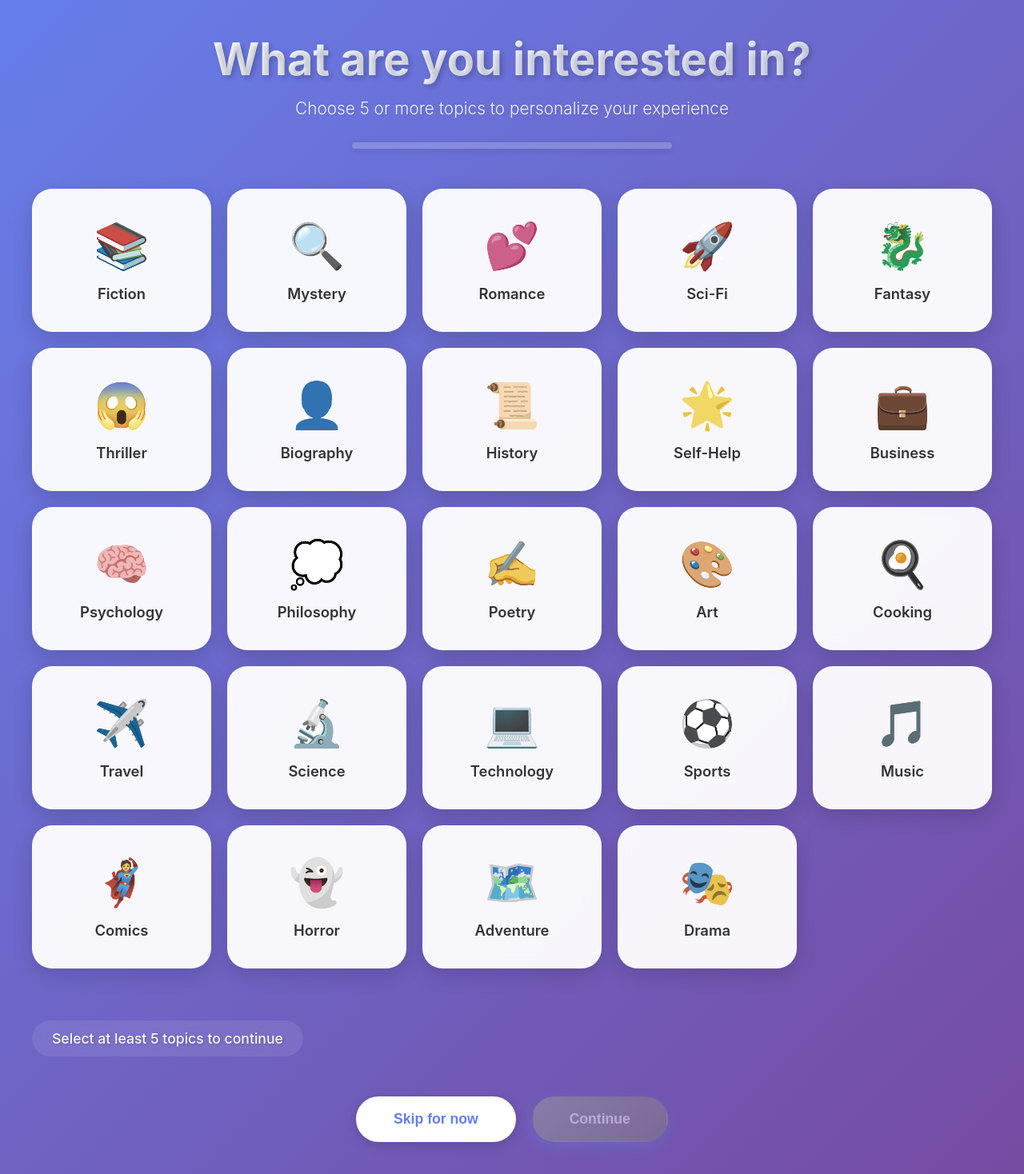
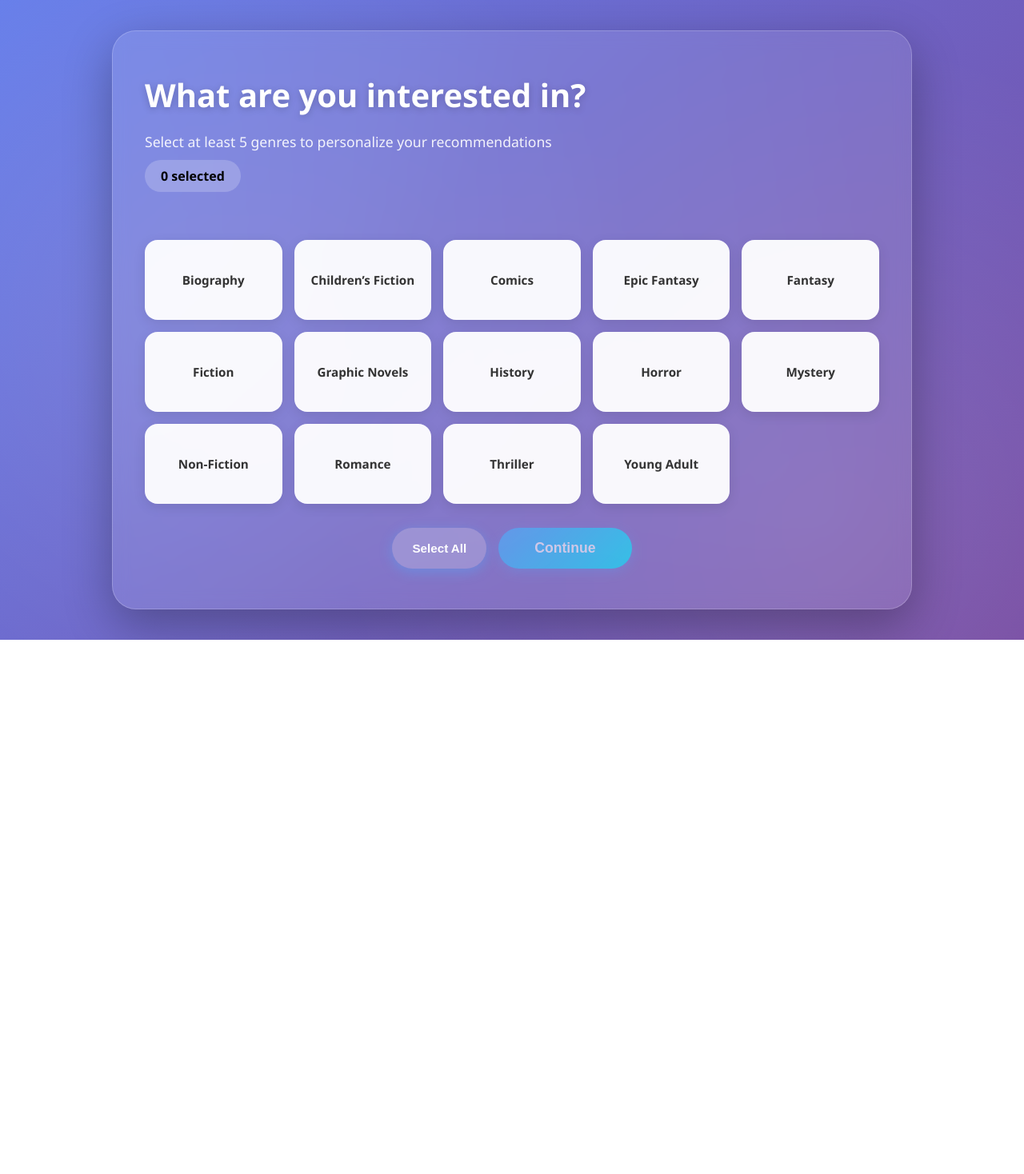
Before and after one commit to rmahale04/Book-Recommendation-System, a Flask app: page /interests in a window 1280 px wide. Shown: the whole page at 80% size. After the commit the page ends 800 px from the top, so only its background shows below. Run offline with Flask 3, Linux system fonts and the light colour scheme; the visitor is signed in with stand-in values (Sample User, id 1); data comes from the database, SQL or seed files in the repository.

Commit message:
made it dynamic

```diff
--- a/templates/interest.html
+++ b/templates/interest.html
@@ -3,91 +3,135 @@
 <head>
     <meta charset="UTF-8">
     <meta name="viewport" content="width=device-width, initial-scale=1.0">
-    <title>What are you interested in?</title>
-    <style>* {
+    <title>Select Your Interests</title>
+    <link rel="stylesheet" href="{{ url_for('static', filename='css/login_style.css') }}">
+    <style>
+        * {
             margin: 0;
             padding: 0;
             box-sizing: border-box;
         }
 
         body {
-    font-family: -apple-system, BlinkMacSystemFont, 'Segoe UI', Roboto, Oxygen, Ubuntu, Cantarell, sans-serif;
+            font-family: 'Segoe UI', Tahoma, Geneva, Verdana, sans-serif;
             background: linear-gradient(135deg, #667eea 0%, #764ba2 100%);
             min-height: 100vh;
-    padding: 40px 20px;
+            display: flex;
+            align-items: center;
+            justify-content: center;
+            padding: 20px;
+            position: relative;
+            overflow-x: hidden;
+        }
+
+        body::before {
+            content: '';
+            position: absolute;
+            top: 0;
+            left: 0;
+            right: 0;
+            bottom: 0;
+            background: radial-gradient(circle at 20% 50%, rgba(255,255,255,0.1) 0%, transparent 50%),
+                        radial-gradient(circle at 80% 80%, rgba(255,255,255,0.1) 0%, transparent 50%);
+            pointer-events: none;
         }
 
         .container {
-    max-width: 1200px;
-    margin: 0 auto;
+            max-width: 1000px;
+            width: 100%;
+            background: rgba(255, 255, 255, 0.1);
+            backdrop-filter: blur(10px);
+            border-radius: 30px;
+            padding: 50px 40px;
+            box-shadow: 0 20px 60px rgba(0, 0, 0, 0.3);
+            border: 1px solid rgba(255, 255, 255, 0.2);
+            position: relative;
+            z-index: 1;
         }
 
-.header {
-    text-align: center;
+        h1 {
+            font-size: 2.5rem;
+            margin-bottom: 15px;
             color: white;
-    margin-bottom: 50px;
-    animation: fadeInDown 0.8s ease;
+            font-weight: 700;
+            text-shadow: 0 2px 10px rgba(0, 0, 0, 0.2);
         }
 
-.header h1 {
-    font-size: 3.5rem;
-    font-weight: 700;
-    margin-bottom: 15px;
-    text-shadow: 3px 3px 6px rgba(0, 0, 0, 0.2);
-    background: linear-gradient(135deg, #ffffff 0%, #e0e7ff 100%);
-    -webkit-background-clip: text;
-    -webkit-text-fill-color: transparent;
-    background-clip: text;
+        .subtitle {
+            font-size: 1.1rem;
+            color: rgba(255, 255, 255, 0.9);
+            margin-bottom: 10px;
         }
 
-.header p {
-    font-size: 1.3rem;
-    opacity: 0.95;
-    font-weight: 300;
-    color: rgba(255, 255, 255, 0.95);
-    text-shadow: 1px 1px 3px rgba(0, 0, 0, 0.1);
+        .counter {
+            display: inline-block;
+            background: rgba(255, 255, 255, 0.2);
+            padding: 8px 20px;
+            border-radius: 20px;
+            margin-bottom: 30px;
+            font-weight: 600;
+            transition: all 0.3s ease;
         }
 
-.progress-bar {
-    background: rgba(255, 255, 255, 0.2);
-    backdrop-filter: blur(10px);
-    height: 8px;
-    border-radius: 20px;
-    margin: 30px auto;
-    max-width: 400px;
-    overflow: hidden;
-    box-shadow: 0 2px 10px rgba(0, 0, 0, 0.1);
+        .counter.active {
+            background: linear-gradient(135deg, #4facfe, #00f2fe);
+            transform: scale(1.05);
         }
 
-.progress-fill {
-    height: 100%;
-    background: linear-gradient(90deg, #4facfe 0%, #00f2fe 100%);
-    border-radius: 20px;
-    width: 0%;
-    transition: width 0.5s ease;
-    box-shadow: 0 0 10px rgba(79, 172, 254, 0.5);
+        .flash-messages {
+            list-style: none;
+            margin-bottom: 20px;
+        }
+
+        .flash-messages li {
+            background: rgba(255, 193, 7, 0.2);
+            border-left: 4px solid #ffc107;
+            padding: 12px 20px;
+            border-radius: 8px;
+            color: #fff;
+            margin-bottom: 10px;
+            animation: slideIn 0.3s ease;
+        }
+
+        @keyframes slideIn {
+            from {
+                opacity: 0;
+                transform: translateY(-10px);
+            }
+            to {
+                opacity: 1;
+                transform: translateY(0);
+            }
         }
 
         .interests-grid {
             display: grid;
-    grid-template-columns: repeat(auto-fill, minmax(200px, 1fr));
-    gap: 20px;
-    margin-bottom: 40px;
-    animation: fadeInUp 0.8s ease;
+            grid-template-columns: repeat(auto-fill, minmax(160px, 1fr));
+            gap: 15px;
+            margin: 30px 0;
+        }
+
+        .interest-wrapper {
+            position: relative;
         }
 
         .interest-card {
             background: rgba(255, 255, 255, 0.95);
-    backdrop-filter: blur(10px);
-    border-radius: 25px;
-    padding: 35px 25px;
+            color: #333;
+            border-radius: 16px;
+            padding: 25px 15px;
+            cursor: pointer;
+            transition: all 0.3s cubic-bezier(0.4, 0, 0.2, 1);
+            display: flex;
+            align-items: center;
+            justify-content: center;
             text-align: center;
-    cursor: pointer;
-    transition: all 0.3s ease;
-    box-shadow: 0 8px 25px rgba(0, 0, 0, 0.15);
+            font-weight: 600;
+            font-size: 0.95rem;
+            min-height: 100px;
+            box-shadow: 0 4px 15px rgba(0, 0, 0, 0.1);
             position: relative;
             overflow: hidden;
-    border: 2px solid rgba(255, 255, 255, 0.3);
         }
 
         .interest-card::before {
@@ -97,391 +141,261 @@ body {
             left: 0;
             right: 0;
             bottom: 0;
-    background: linear-gradient(135deg, #4facfe 0%, #00f2fe 100%);
+            background: linear-gradient(135deg, #4facfe, #00f2fe);
             opacity: 0;
             transition: opacity 0.3s ease;
-    z-index: 0;
+        }
+
+        .interest-card span {
+            position: relative;
+            z-index: 1;
         }
 
         .interest-card:hover {
-    transform: translateY(-8px);
-    box-shadow: 0 12px 35px rgba(79, 172, 254, 0.4);
-    border-color: rgba(79, 172, 254, 0.5);
+            transform: translateY(-5px) scale(1.02);
+            box-shadow: 0 8px 25px rgba(79, 172, 254, 0.4);
         }
 
-.interest-card.selected {
-    transform: scale(1.05);
-    box-shadow: 0 10px 40px rgba(79, 172, 254, 0.6);
-    border-color: #4facfe;
+        input[type=checkbox] {
+            display: none;
         }
 
-.interest-card.selected::before {
+        input[type=checkbox]:checked + label {
+            background: linear-gradient(135deg, #4facfe, #00f2fe);
+            color: white;
+            transform: translateY(-3px);
+            box-shadow: 0 8px 25px rgba(79, 172, 254, 0.5);
+        }
+
+        input[type=checkbox]:checked + label::before {
             opacity: 1;
         }
 
-.interest-icon {
-    font-size: 3.5rem;
-    margin-bottom: 15px;
-    position: relative;
-    z-index: 1;
-    transition: transform 0.3s ease;
-    filter: grayscale(0.3);
-}
-
-.interest-card:hover .interest-icon {
-    transform: scale(1.15) rotate(5deg);
-    filter: grayscale(0);
-}
-
-.interest-card.selected .interest-icon {
-    filter: grayscale(0) brightness(1.3) drop-shadow(0 0 10px rgba(255, 255, 255, 0.5));
-    transform: scale(1.1);
-}
-
-.interest-name {
-    font-size: 1.15rem;
-    font-weight: 600;
-    color: #333;
-    position: relative;
-    z-index: 1;
-    transition: color 0.3s ease;
-}
-
-.interest-card.selected .interest-name {
-    color: white;
-    text-shadow: 1px 1px 3px rgba(0, 0, 0, 0.2);
-}
-
-.checkmark {
+        input[type=checkbox]:checked + label::after {
+            content: '✓';
             position: absolute;
-    top: 15px;
-    right: 15px;
-    width: 35px;
-    height: 35px;
-    background: white;
+            top: 8px;
+            right: 10px;
+            width: 24px;
+            height: 24px;
+            background: rgba(255, 255, 255, 0.3);
             border-radius: 50%;
             display: flex;
             align-items: center;
             justify-content: center;
-    opacity: 0;
-    transform: scale(0);
-    transition: all 0.4s cubic-bezier(0.68, -0.55, 0.265, 1.55);
-    z-index: 2;
-    box-shadow: 0 4px 10px rgba(0, 0, 0, 0.2);
+            font-size: 14px;
+            font-weight: bold;
+            animation: checkmark 0.3s ease;
         }
 
-.interest-card.selected .checkmark {
-    opacity: 1;
-    transform: scale(1) rotate(360deg);
+        @keyframes checkmark {
+            0% {
+                transform: scale(0) rotate(-45deg);
+            }
+            50% {
+                transform: scale(1.2) rotate(10deg);
+            }
+            100% {
+                transform: scale(1) rotate(0deg);
+            }
         }
 
-.checkmark::after {
-    content: '✓';
-    color: #4facfe;
-    font-size: 1.3rem;
-    font-weight: bold;
+        .button-container {
+            margin-top: 30px;
+            display: flex;
+            gap: 15px;
+            justify-content: center;
+            flex-wrap: wrap;
         }
 
-.action-buttons {
-    display: flex;
-    justify-content: center;
-    gap: 20px;
-    margin-top: 50px;
-    animation: fadeInUp 1s ease;
-}
-
-.btn {
-    padding: 16px 45px;
+        button {
+            padding: 15px 45px;
             border: none;
-    border-radius: 30px;
+            border-radius: 50px;
+            background: linear-gradient(135deg, #4facfe, #00f2fe);
+            color: white;
             font-size: 1.1rem;
             font-weight: 600;
             cursor: pointer;
             transition: all 0.3s ease;
-    text-decoration: none;
-    display: inline-block;
-    box-shadow: 0 4px 15px rgba(0, 0, 0, 0.15);
+            box-shadow: 0 4px 15px rgba(79, 172, 254, 0.4);
+            position: relative;
+            overflow: hidden;
         }
 
-.btn-skip {
-    background: white;
-    color: #667eea;
-    border: 2px solid white;
+        button::before {
+            content: '';
+            position: absolute;
+            top: 50%;
+            left: 50%;
+            width: 0;
+            height: 0;
+            border-radius: 50%;
+            background: rgba(255, 255, 255, 0.3);
+            transform: translate(-50%, -50%);
+            transition: width 0.6s, height 0.6s;
         }
 
-.btn-skip:hover {
-    background: rgba(255, 255, 255, 0.9);
-    transform: translateY(-3px);
-    box-shadow: 0 6px 20px rgba(255, 255, 255, 0.3);
+        button:hover::before {
+            width: 300px;
+            height: 300px;
         }
 
-.btn-continue {
-    background: linear-gradient(135deg, #4facfe 0%, #00f2fe 100%);
-    color: white;
-    box-shadow: 0 6px 20px rgba(79, 172, 254, 0.4);
-    border: 2px solid transparent;
+        button:hover {
+            transform: translateY(-2px);
+            box-shadow: 0 6px 20px rgba(79, 172, 254, 0.6);
         }
 
-.btn-continue:hover:not(:disabled) {
-    transform: translateY(-3px);
-    box-shadow: 0 8px 30px rgba(79, 172, 254, 0.5);
+        button:active {
+            transform: translateY(0);
         }
 
-.btn-continue:disabled {
-    opacity: 0.5;
+        button:disabled {
+            opacity: 0.6;
             cursor: not-allowed;
-    background: linear-gradient(135deg, #a0a0a0 0%, #808080 100%);
+            transform: none;
         }
 
-.selected-count {
-    text-align: center;
-    color: white;
-    font-size: 1.1rem;
-    margin-top: 25px;
-    opacity: 0.95;
-    font-weight: 500;
-    text-shadow: 1px 1px 3px rgba(0, 0, 0, 0.2);
-    background: rgba(255, 255, 255, 0.1);
-    backdrop-filter: blur(10px);
-    padding: 12px 25px;
-    border-radius: 25px;
-    display: inline-block;
-    margin-left: auto;
-    margin-right: auto;
+        button span {
+            position: relative;
+            z-index: 1;
         }
 
-@keyframes fadeInDown {
-    from {
-        opacity: 0;
-        transform: translateY(-30px);
-    }
-    to {
-        opacity: 1;
-        transform: translateY(0);
-    }
+        .select-all-btn {
+            background: rgba(255, 255, 255, 0.2);
+            padding: 10px 25px;
+            font-size: 0.95rem;
         }
 
-@keyframes fadeInUp {
-    from {
-        opacity: 0;
-        transform: translateY(30px);
-    }
-    to {
-        opacity: 1;
-        transform: translateY(0);
-    }
+        .select-all-btn:hover {
+            background: rgba(255, 255, 255, 0.3);
         }
 
         @media (max-width: 768px) {
-    body {
-        padding: 30px 15px;
+            .container {
+                padding: 30px 20px;
             }
 
-    .header h1 {
-        font-size: 2.5rem;
+            h1 {
+                font-size: 2rem;
             }
 
-    .header p {
-        font-size: 1.1rem;
+            .subtitle {
+                font-size: 1rem;
             }
 
             .interests-grid {
-        grid-template-columns: repeat(auto-fill, minmax(150px, 1fr));
-        gap: 15px;
+                grid-template-columns: repeat(auto-fill, minmax(140px, 1fr));
+                gap: 12px;
             }
 
             .interest-card {
-        padding: 25px 18px;
+                padding: 20px 10px;
+                min-height: 90px;
+                font-size: 0.9rem;
             }
 
-    .interest-icon {
-        font-size: 2.8rem;
-    }
-
-    .interest-name {
+            button {
+                padding: 12px 35px;
                 font-size: 1rem;
-    }
-
-    .action-buttons {
-        flex-direction: column;
-        align-items: center;
-        gap: 15px;
-    }
-
-    .btn {
-        width: 100%;
-        max-width: 300px;
-        padding: 14px 35px;
-    }
-
-    .checkmark {
-        width: 30px;
-        height: 30px;
-        top: 10px;
-        right: 10px;
-    }
-
-    .checkmark::after {
-        font-size: 1.1rem;
             }
         }
 
         @media (max-width: 480px) {
-    .header h1 {
-        font-size: 2rem;
-    }
-
-    .header p {
-        font-size: 1rem;
-    }
-
             .interests-grid {
-        grid-template-columns: repeat(auto-fill, minmax(130px, 1fr));
-        gap: 12px;
-    }
-
-    .interest-card {
-        padding: 20px 15px;
-    }
-
-    .interest-icon {
-        font-size: 2.5rem;
-    }
-
-    .selected-count {
-        font-size: 1rem;
-        padding: 10px 20px;
+                grid-template-columns: repeat(auto-fill, minmax(120px, 1fr));
             }
         }
     </style>
 </head>
 <body>
     <div class="container">
-        <div class="header">
         <h1>What are you interested in?</h1>
-            <p>Choose 5 or more topics to personalize your experience</p>
-            <div class="progress-bar">
-                <div class="progress-fill" id="progressFill"></div>
-            </div>
+        <p class="subtitle">Select at least 5 genres to personalize your recommendations</p>
+        <div class="counter" id="counter">
+            <span id="count">0</span> selected
         </div>
 
-        <div class="interests-grid" id="interestsGrid">
-            <!-- Interest cards will be generated here -->
+        {% with messages = get_flashed_messages() %}
+          {% if messages %}
+            <ul class="flash-messages">
+              {% for message in messages %}
+                <li>{{ message }}</li>
+              {% endfor %}
+            </ul>
+          {% endif %}
+        {% endwith %}
+
+        <form method="POST" id="interestsForm">
+            <div class="interests-grid">
+                {% for g in genres %}
+                    <div class="interest-wrapper">
+                        <input type="checkbox" id="genre{{ g.genre_id }}" name="interests" value="{{ g.genre_id }}">
+                        <label for="genre{{ g.genre_id }}" class="interest-card">
+                            <span>{{ g.genre_name }}</span>
+                        </label>
+                    </div>
+                {% endfor %}
             </div>
 
-        <div class="selected-count" id="selectedCount">
-            Select at least 5 topics to continue
+            <div class="button-container">
+                <button type="button" class="select-all-btn" id="selectAllBtn">
+                    <span>Select All</span>
+                </button>
+                <button type="submit" id="submitBtn" disabled>
+                    <span>Continue</span>
+                </button>
             </div>
-
-        <div class="action-buttons">
-            <button class="btn btn-skip" onclick="skipSelection()">Skip for now</button>
-            <button class="btn btn-continue" id="continueBtn" disabled onclick="continueToNext()">Continue</button>
-        </div>
+        </form>
     </div>
 
     <script>
-        const interests = [
-            { name: 'Fiction', icon: '📚' },
-            { name: 'Mystery', icon: '🔍' },
-            { name: 'Romance', icon: '💕' },
-            { name: 'Sci-Fi', icon: '🚀' },
-            { name: 'Fantasy', icon: '🐉' },
-            { name: 'Thriller', icon: '😱' },
-            { name: 'Biography', icon: '👤' },
-            { name: 'History', icon: '📜' },
-            { name: 'Self-Help', icon: '🌟' },
-            { name: 'Business', icon: '💼' },
-            { name: 'Psychology', icon: '🧠' },
-            { name: 'Philosophy', icon: '💭' },
-            { name: 'Poetry', icon: '✍️' },
-            { name: 'Art', icon: '🎨' },
-            { name: 'Cooking', icon: '🍳' },
-            { name: 'Travel', icon: '✈️' },
-            { name: 'Science', icon: '🔬' },
-            { name: 'Technology', icon: '💻' },
-            { name: 'Sports', icon: '⚽' },
-            { name: 'Music', icon: '🎵' },
-            { name: 'Comics', icon: '🦸' },
-            { name: 'Horror', icon: '👻' },
-            { name: 'Adventure', icon: '🗺️' },
-            { name: 'Drama', icon: '🎭' }
-        ];
+        const checkboxes = document.querySelectorAll('input[type="checkbox"]');
+        const counter = document.getElementById('counter');
+        const countSpan = document.getElementById('count');
+        const submitBtn = document.getElementById('submitBtn');
+        const selectAllBtn = document.getElementById('selectAllBtn');
+        const form = document.getElementById('interestsForm');
 
-        let selectedInterests = [];
-        const minSelection = 5;
+        function updateCounter() {
+            const checkedCount = document.querySelectorAll('input[type="checkbox"]:checked').length;
+            countSpan.textContent = checkedCount;
 
-        function initializeInterests() {
-            const grid = document.getElementById('interestsGrid');
-
-            interests.forEach((interest, index) => {
-                const card = document.createElement('div');
-                card.className = 'interest-card';
-                card.dataset.interest = interest.name;
-                card.innerHTML = `
-                    <div class="checkmark"></div>
-                    <div class="interest-icon">${interest.icon}</div>
-                    <div class="interest-name">${interest.name}</div>
-                `;
-
-                card.addEventListener('click', () => toggleInterest(interest.name, card));
-                grid.appendChild(card);
-            });
-        }
-
-        function toggleInterest(interestName, card) {
-            const index = selectedInterests.indexOf(interestName);
-
-            if (index > -1) {
-                selectedInterests.splice(index, 1);
-                card.classList.remove('selected');
+            if (checkedCount >= 5) {
+                counter.classList.add('active');
+                submitBtn.disabled = false;
             } else {
-                selectedInterests.push(interestName);
-                card.classList.add('selected');
-            }
-
-            updateUI();
-        }
-
-        function updateUI() {
-            const count = selectedInterests.length;
-            const continueBtn = document.getElementById('continueBtn');
-            const selectedCount = document.getElementById('selectedCount');
-            const progressFill = document.getElementById('progressFill');
-
-            // Update button state
-            continueBtn.disabled = count < minSelection;
-
-            // Update count text
-            if (count === 0) {
-                selectedCount.textContent = 'Select at least 5 topics to continue';
-            } else if (count < minSelection) {
-                selectedCount.textContent = `${count} selected - ${minSelection - count} more needed`;
-            } else {
-                selectedCount.textContent = `${count} topics selected ✓`;
-            }
-
-            // Update progress bar
-            const progress = Math.min((count / minSelection) * 100, 100);
-            progressFill.style.width = progress + '%';
-        }
-
-        function skipSelection() {
-            // Redirect to registration page without selected interests
-            window.location.href = '/register';
-        }
-
-        function continueToNext() {
-            if (selectedInterests.length >= minSelection) {
-                console.log('Selected interests:', selectedInterests);
-                // Store selected interests in sessionStorage for the registration form
-                sessionStorage.setItem('selectedInterests', JSON.stringify(selectedInterests));
-                // Redirect to registration page
-                window.location.href = '/register';
+                counter.classList.remove('active');
+                submitBtn.disabled = true;
             }
         }
 
-        // Initialize on page load
-        initializeInterests();
+        checkboxes.forEach(checkbox => {
+            checkbox.addEventListener('change', updateCounter);
+        });
+
+        selectAllBtn.addEventListener('click', function() {
+            const allChecked = Array.from(checkboxes).every(cb => cb.checked);
+
+            checkboxes.forEach(checkbox => {
+                checkbox.checked = !allChecked;
+            });
+
+            this.querySelector('span').textContent = allChecked ? 'Select All' : 'Deselect All';
+            updateCounter();
+        });
+
+        // Prevent form submission if less than 5 selected
+        form.addEventListener('submit', function(e) {
+            const checkedCount = document.querySelectorAll('input[type="checkbox"]:checked').length;
+            if (checkedCount < 5) {
+                e.preventDefault();
+                alert('Please select at least 5 genres to continue.');
+            }
+        });
+
+        // Initialize counter on page load
+        updateCounter();
     </script>
 </body>
 </html>
```
Lines whose indentation alone changed are shown as unchanged.
